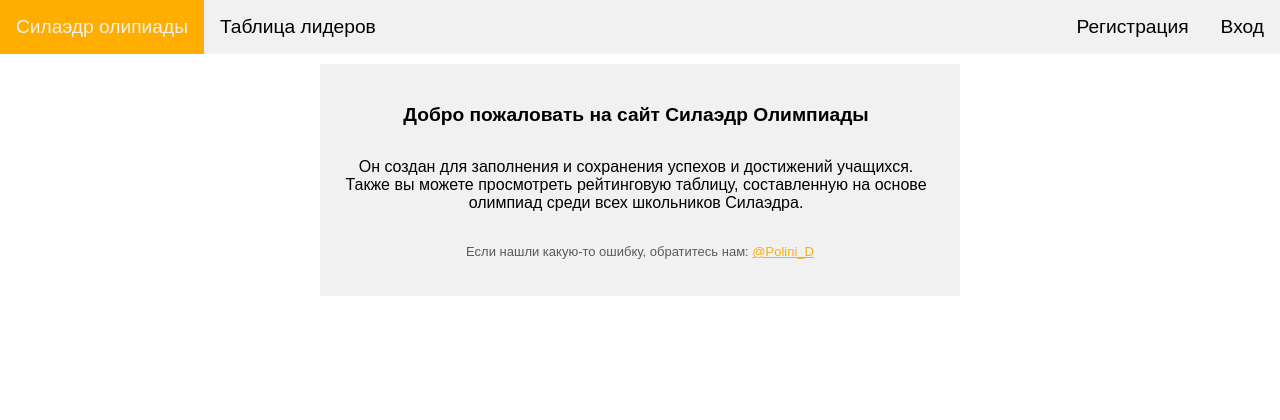
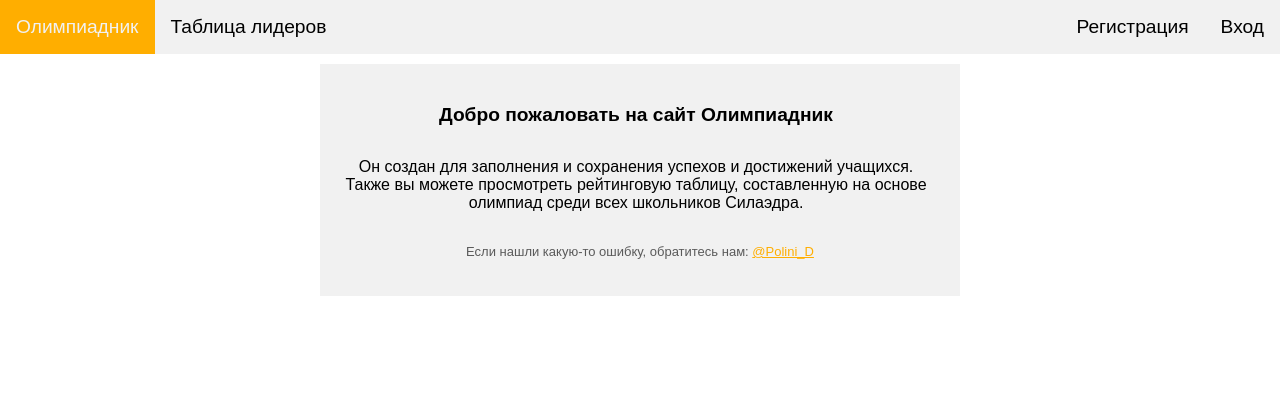
Before and after one commit to Minuta18/SilaederOlimpiads, a Flask app: page / in a window 1280 px wide. Shown: the top 420 px of the page. Run offline with Flask 3, Linux system fonts and the light colour scheme.

Commit message:
Cnahged name

```diff
--- a/templates/admin/Add.html
+++ b/templates/admin/Add.html
@@ -1,10 +1,10 @@
 {% extends "init/Base.html" %}
 
-{% block title %}Добавление олимпиады - Силаэдр олимпиады{% endblock %}
+{% block title %}Добавление олимпиады - Олимпиадник{% endblock %}
 
 {% block navbar %}
     <div class="navbar">
-        <a href="/" class="active">Силаэдр олипиады</a>
+        <a href="/" class="active">Олимпиадник</a>
         <a href="/add">Добавить олимпиаду</a>
         <a href="/leaderboard">Таблица лидеров</a>
         <a href="/user/{{ usr.id }}" style="float: right">Мой аккаунт</a>
--- a/templates/admin/List.html
+++ b/templates/admin/List.html
@@ -1,10 +1,10 @@
 {% extends "init/Base.html" %}
 
-{% block title %}Список - Силаэдр олимпиады{% endblock %}
+{% block title %}Список - Олимпиадник{% endblock %}
 
 {% block navbar %}
     <div class="navbar">
-        <a href="/">Силаэдр олипиады</a>
+        <a href="/">Олимпиадник</a>
         <a href="/add">Добавить олимпиаду</a>
         <a href="/leaderboard">Таблица лидеров</a>
         <a href="/user/{{ usr.id }}" style="float: right">Мой аккаунт</a>
--- a/templates/auth/Login.html
+++ b/templates/auth/Login.html
@@ -1,10 +1,10 @@
 {% extends "init/Base.html" %}
 
-{% block title %}Вход - Силаэдр олимпиады{% endblock %}
+{% block title %}Вход - Олимпиадник{% endblock %}
 
 {% block navbar %}
     <div class="navbar">
-        <a href="/">Силаэдр олипиады</a>
+        <a href="/">Олимпиадник</a>
         <a href="/leaderboard">Таблица лидеров</a>
         <a href="/login" style="float: right" class="active">Вход</a>
         <a href="/register" style="float: right">Регистрация</a>
--- a/templates/auth/Register.html
+++ b/templates/auth/Register.html
@@ -1,10 +1,10 @@
 {% extends "init/Base.html" %}
 
-{% block title %}Регистрация - Силаэдр олимпиады{% endblock %}
+{% block title %}Регистрация - Олимпиадник{% endblock %}
 
 {% block navbar %}
     <div class="navbar">
-        <a href="/">Силаэдр олипиады</a>
+        <a href="/">Олимпиадник</a>
         <a href="/leaderboard">Таблица лидеров</a>
         <a href="/login" style="float: right">Вход</a>
         <a href="/register" style="float: right" class="active">Регистрация</a>
--- a/templates/init/Base.html
+++ b/templates/init/Base.html
@@ -17,7 +17,7 @@
     <body>
         {% block navbar %}
             <div class="navbar">
-                <a href="/">Силаэдр олипиады</a>
+                <a href="/">Олимпиадник</a>
                 <a href="/add">Добавить олимпиаду</a>
                 <a href="/leaderboard">Таблица лидеров</a>
                 <a href="/user/" style="float: right" class="active">Мой аккаунт</a>
--- a/templates/init/Error.html
+++ b/templates/init/Error.html
@@ -1,10 +1,10 @@
 {% extends "init/Base.html" %}
 
-{% block title %}Ошибка - Силаэдр олимпиады{% endblock %}
+{% block title %}Ошибка - Олимпиадник{% endblock %}
 
 {% block navbar %}
     <div class="navbar">
-        <a href="/">Силаэдр олипиады</a>
+        <a href="/">Олимпиадник</a>
         <a href="/add">Добавить олимпиаду</a>
         <a href="/leaderboard">Таблица лидеров</a>
         <a href="/user/{{ usr.id }}" style="float: right">Мой аккаунт</a>
--- a/templates/init/Index.html
+++ b/templates/init/Index.html
@@ -1,18 +1,18 @@
 {% extends "init/Base.html" %}
 
-{% block title %}Главная - Силаэдр олимпиады{% endblock %}
+{% block title %}Главная - Олимпиадник{% endblock %}
 
 {% block navbar %}
     {% if usr.is_authenticated %}
         <div class="navbar">
-            <a href="/" class="active">Силаэдр олипиады</a>
+            <a href="/" class="active">Олимпиадник</a>
             <a href="/add">Добавить олимпиаду</a>
             <a href="/leaderboard">Таблица лидеров</a>
             <a href="/user/{{ usr.id }}" style="float: right">Мой аккаунт</a>
         </div>
     {% else %}
         <div class="navbar">
-            <a href="/" class="active">Силаэдр олипиады</a>
+            <a href="/" class="active">Олимпиадник</a>
             <a href="/leaderboard">Таблица лидеров</a>
             <a href="/login" style="float: right">Вход</a>
             <a href="/register" style="float: right">Регистрация</a>
@@ -22,7 +22,7 @@
 
 {% block content %}
 <div class="centered-container">
-    <p class="text"><span class="header-text">Добро пожаловать на сайт Силаэдр Олимпиады</span>
+    <p class="text"><span class="header-text">Добро пожаловать на сайт Олимпиадник</span>
     <p class="text">Он создан для заполнения и сохранения успехов и достижений учащихся. Также вы можете просмотреть рейтинговую таблицу, составленную на основе олимпиад среди всех школьников Силаэдра. </p>
     <p class="hidden-text">Если нашли какую-то ошибку, обратитесь нам: <a href="https://t.me/Polini_D" class="accent">@Polini_D</a></p>
 </div>
--- a/templates/init/Leaderboard.html
+++ b/templates/init/Leaderboard.html
@@ -1,18 +1,18 @@
 {% extends "init/Base.html" %}
 
-{% block title %}{{ username }} - Силаэдр олимпиады{% endblock %}
+{% block title %}{{ username }} - Олимпиадник{% endblock %}
 
 {% block navbar %}
     {% if usr.is_authenticated %}
         <div class="navbar">
-            <a href="/">Силаэдр олипиады</a>
+            <a href="/">Олимпиадник</a>
             <a href="/add">Добавить олимпиаду</a>
             <a href="/leaderboard" class="active">Таблица лидеров</a>
             <a href="/user/{{ usr.id }}" style="float: right">Мой аккаунт</a>
         </div>
     {% else %}
         <div class="navbar">
-            <a href="/">Силаэдр олипиады</a>
+            <a href="/">Олимпиадник</a>
             <a href="/leaderboard">Таблица лидеров</a>
             <a href="/login" style="float: right" class="active">Вход</a>
             <a href="/register" style="float: right">Регистрация</a>
--- a/templates/init/User.html
+++ b/templates/init/User.html
@@ -1,18 +1,18 @@
 {% extends "init/Base.html" %}
 
-{% block title %}{{ username }} - Силаэдр олимпиады{% endblock %}
+{% block title %}{{ username }} - Олимпиадник{% endblock %}
 
 {% block navbar %}
     {% if usr.is_authenticated %}
         <div class="navbar">
-            <a href="/">Силаэдр олипиады</a>
+            <a href="/">Олимпиадник</a>
             <a href="/add">Добавить олимпиаду</a>
             <a href="/leaderboard">Таблица лидеров</a>
             <a href="/user/{{ usr.id }}" style="float: right" class="active">Мой аккаунт</a>
         </div>
     {% else %}
         <div class="navbar">
-            <a href="/">Силаэдр олипиады</a>
+            <a href="/">Олимпиадник</a>
             <a href="/leaderboard">Таблица лидеров</a>
             <a href="/login" style="float: right" class="active">Вход</a>
             <a href="/register" style="float: right">Регистрация</a>
--- a/templates/olimp/Add.html
+++ b/templates/olimp/Add.html
@@ -1,6 +1,6 @@
 {% extends "init/Base.html" %}
 
-{% block title %}Добавление олимпиады - Силаэдр олимпиады{% endblock %}
+{% block title %}Добавление олимпиады - Олимпиадник{% endblock %}
 
 {% block js %}
     <script>
@@ -37,7 +37,7 @@
 
 {% block navbar %}
     <div class="navbar">
-        <a href="/">Силаэдр олипиады</a>
+        <a href="/">Олимпиадник</a>
         <a href="/add" class="active">Добавить олимпиаду</a>
         <a href="/leaderboard">Таблица лидеров</a>
         <a href="/user/{{ usr.id }}" style="float: right">Мой аккаунт</a>
--- a/templates/olimp/Edit.html
+++ b/templates/olimp/Edit.html
@@ -1,6 +1,6 @@
 {% extends "init/Base.html" %}
 
-{% block title %}Редактирование профиля - Силаэдр олимпиады{% endblock %}
+{% block title %}Редактирование профиля - Олимпиадник{% endblock %}
 
 {% block js %}
     <script>
@@ -25,7 +25,7 @@
 
 {% block navbar %}
     <div class="navbar">
-        <a href="/">Силаэдр олипиады</a>
+        <a href="/">Олимпиадник</a>
         <a href="/add" class="active">Добавить олимпиаду</a>
         <a href="/leaderboard">Таблица лидеров</a>
         <a href="/user/{{ usr.id }}" style="float: right">Мой аккаунт</a>
--- a/templates/olimp/Olimp.html
+++ b/templates/olimp/Olimp.html
@@ -1,18 +1,18 @@
 {% extends "init/Base.html" %}
 
-{% block title %}Добавление олимпиады - Силаэдр олимпиады{% endblock %}
+{% block title %}Добавление олимпиады - Олимпиадник{% endblock %}
 
 {% block navbar %}
     {% if usr.is_authenticated %}
         <div class="navbar">
-            <a href="/">Силаэдр олипиады</a>
+            <a href="/">Олимпиадник</a>
             <a href="/add">Добавить олимпиаду</a>
             <a href="/leaderboard">Таблица лидеров</a>
             <a href="/user/{{ usr.id }}" style="float: right">Мой аккаунт</a>
         </div>
     {% else %}
         <div class="navbar">
-            <a href="/">Силаэдр олипиады</a>
+            <a href="/">Олимпиадник</a>
             <a href="/leaderboard">Таблица лидеров</a>
             <a href="/login" style="float: right" class="active">Вход</a>
             <a href="/register" style="float: right">Регистрация</a>
```
